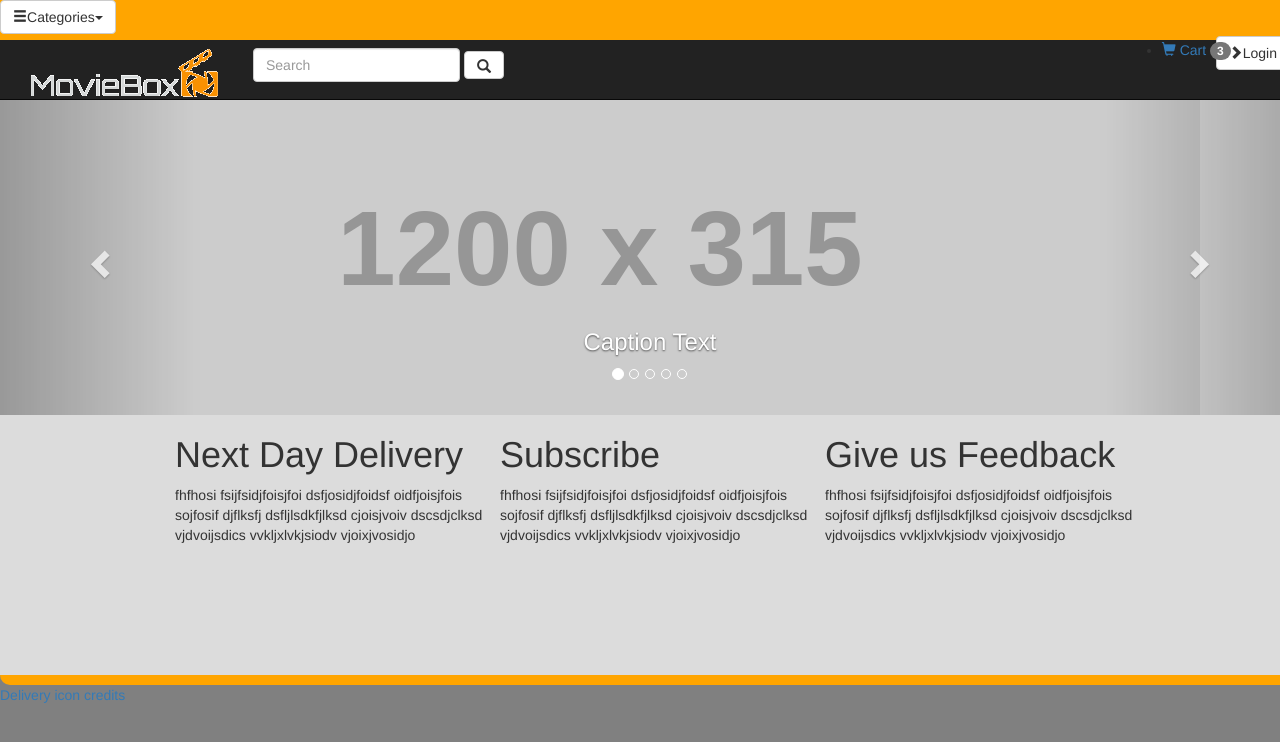
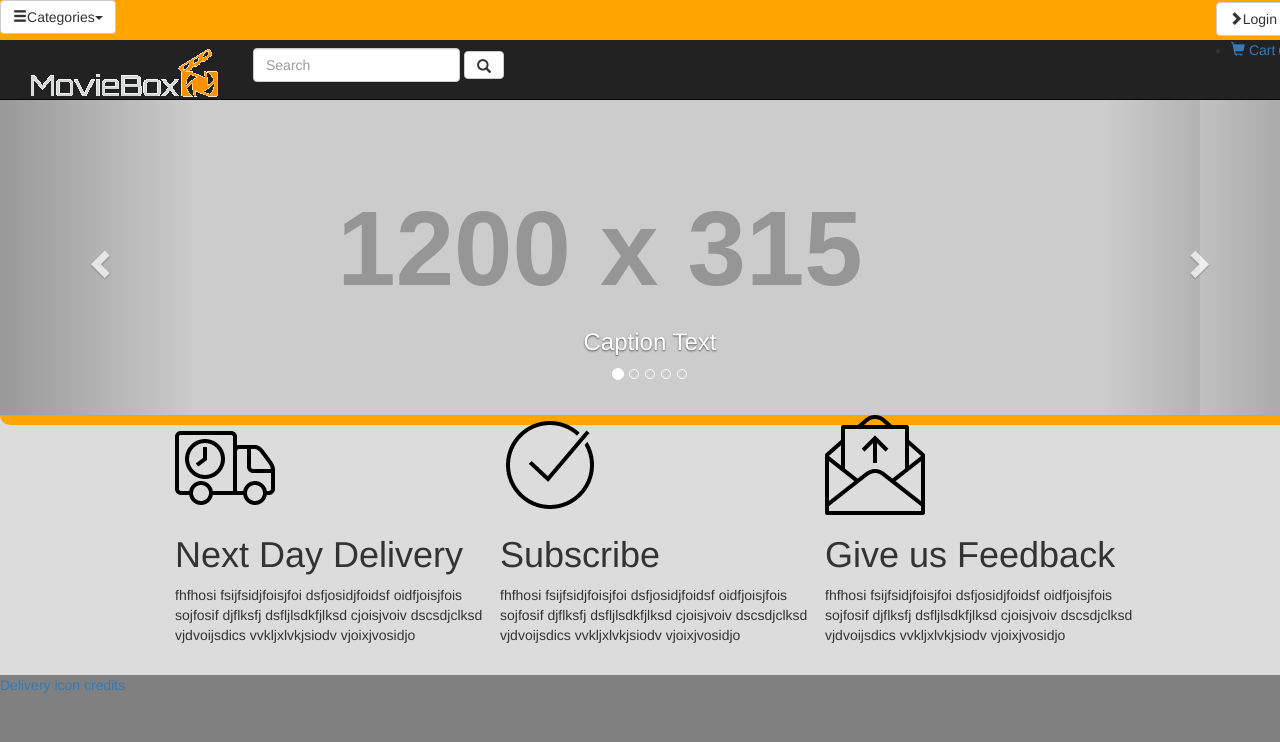
Before and after one commit to DiNozzo97/E-Commerce-Website, a PHP site: page /mainpage.html in a window 1280 px wide; the page is wider, and only the part inside the window is pictured. Shown: the top 742 px of that part. Run offline with PHP 8.4, Linux system fonts and the light colour scheme; grey boxes labelled with a size stand in for pictures from a placeholder-image service; some libraries are stand-ins or nearby versions.

Commit message:
Moved login to top bar and fixed icons not showing - also reindented

```diff
--- a/Code/mainpage.css
+++ b/Code/mainpage.css
@@ -135,7 +135,7 @@
 	margin-top: 90px;
 }
 
-#delivery {
+#deliverySquare {
 	margin-left: 175px;
 
 }
--- a/Code/mainpage.html
+++ b/Code/mainpage.html
@@ -16,6 +16,10 @@
 
             <!-- ------------------ HEADER --------------------- -->
             <header>
+
+                <button type="login" id="login1" class="btn btn-default">
+                    <span class="glyphicon glyphicon-chevron-right" aria-hidden="true"></span>Login</button>
+
                     <div class="dropdown">
                         <button class="btn btn-default dropdown-toggle" type="button" id="dropdownMenu1" data-toggle="dropdown" aria-haspopup="true" aria-expanded="true">
                             <span class="glyphicon glyphicon-menu-hamburger" aria-hidden="true"></span>Categories<span class="caret"></span></button>
@@ -42,9 +46,6 @@
                                     </ul>
                                 </div>
 
-    <button type="login" id="login1" class="btn btn-default">
-	<span class="glyphicon glyphicon-chevron-right" aria-hidden="true"></span>Login</button>
-    <!-- FIX: move button up -->
 
                             </header>
 
@@ -141,26 +142,22 @@
 <a class="right carousel-control" href="#carousel-example-generic" role="button" data-slide="next">
     <span class="glyphicon glyphicon-chevron-right"></span>
 </a>
-</div> <!-- End carousel -->
-
-
-<section style="float: left; width:25%;>
+<section style=""></section>
+<section id="deliverySquare" style="float: left; width:25%;">
     <img src="delivery.png" id="delivery">
     <h1> Next Day Delivery</h1>
     <p> fhfhosi fsijfsidjfoisjfoi dsfjosidjfoidsf oidfjoisjfois sojfosif djflksfj dsfljlsdkfjlksd cjoisjvoiv dscsdjclksd vjdvoijsdics vvkljxlvkjsiodv vjoixjvosidjo</p>
 </section>
-<section style="float: left; width:25%;>
+<section style="float: left; width:25%;">
     <img src="tick.png" id="subscribe">
     <h1> Subscribe </h1>
     <p> fhfhosi fsijfsidjfoisjfoi dsfjosidjfoidsf oidfjoisjfois sojfosif djflksfj dsfljlsdkfjlksd cjoisjvoiv dscsdjclksd vjdvoijsdics vvkljxlvkjsiodv vjoixjvosidjo</p>
 </section>
-<section style="float: left; width:25%;>
+<section style="float: left; width:25%;">
     <img src="feedback.png" id="feedback" >
     <h1> Give us Feedback</h1>
     <p> fhfhosi fsijfsidjfoisjfoi dsfjosidjfoidsf oidfjoisjfois sojfosif djflksfj dsfljlsdkfjlksd cjoisjvoiv dscsdjclksd vjdvoijsdics vvkljxlvkjsiodv vjoixjvosidjo</p>
-</section> <!-- FIX: icons not showing up after setting sections horizontally-->
-
-
+</section>
 </div><!-- end of content-->
 
 
@@ -177,7 +174,6 @@
 	})
 </script>
 
-
 <a href="https://icons8.com/web-app/487/Delivery">Delivery icon credits</a>
 
 </html>
```
Lines whose indentation alone changed are shown as unchanged.
